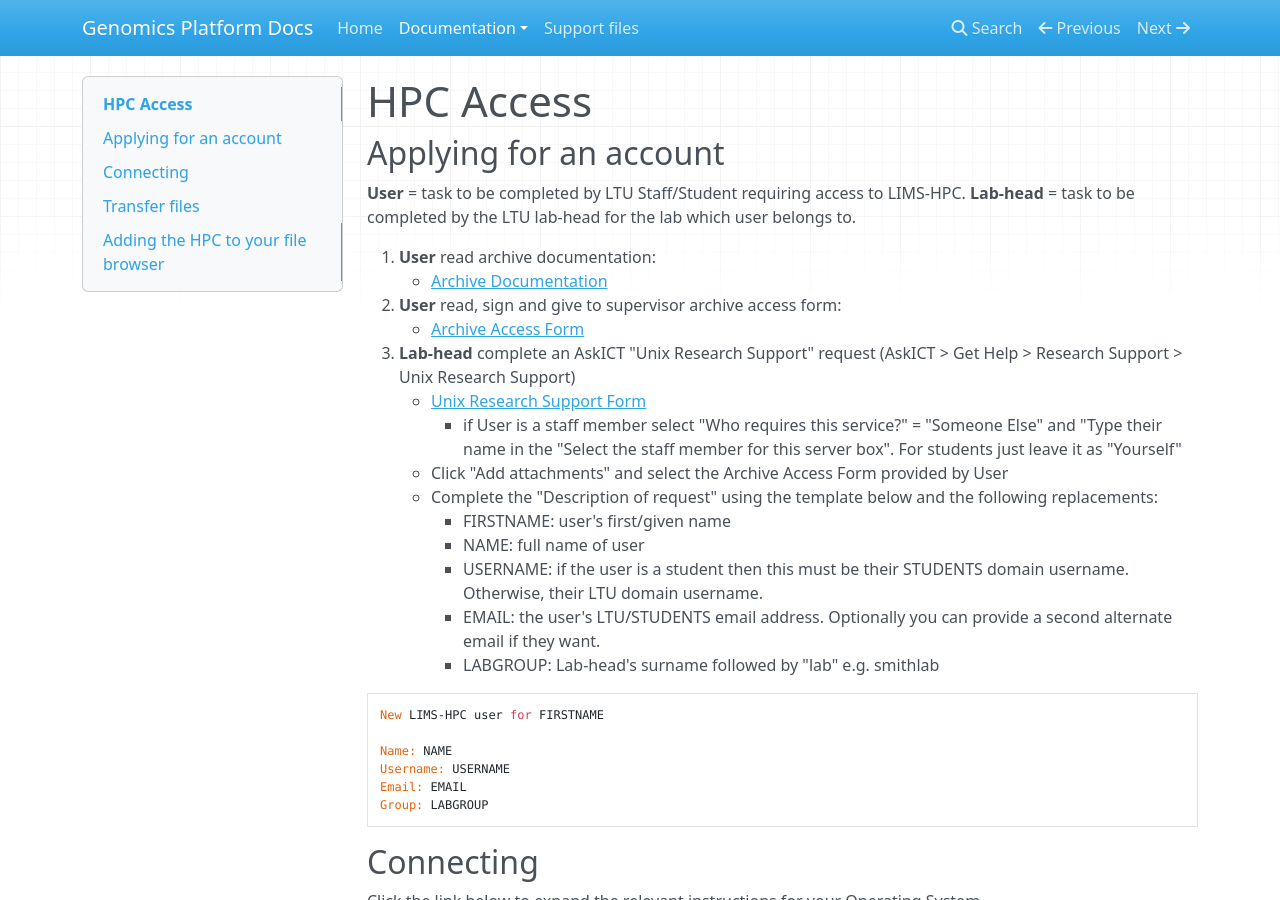
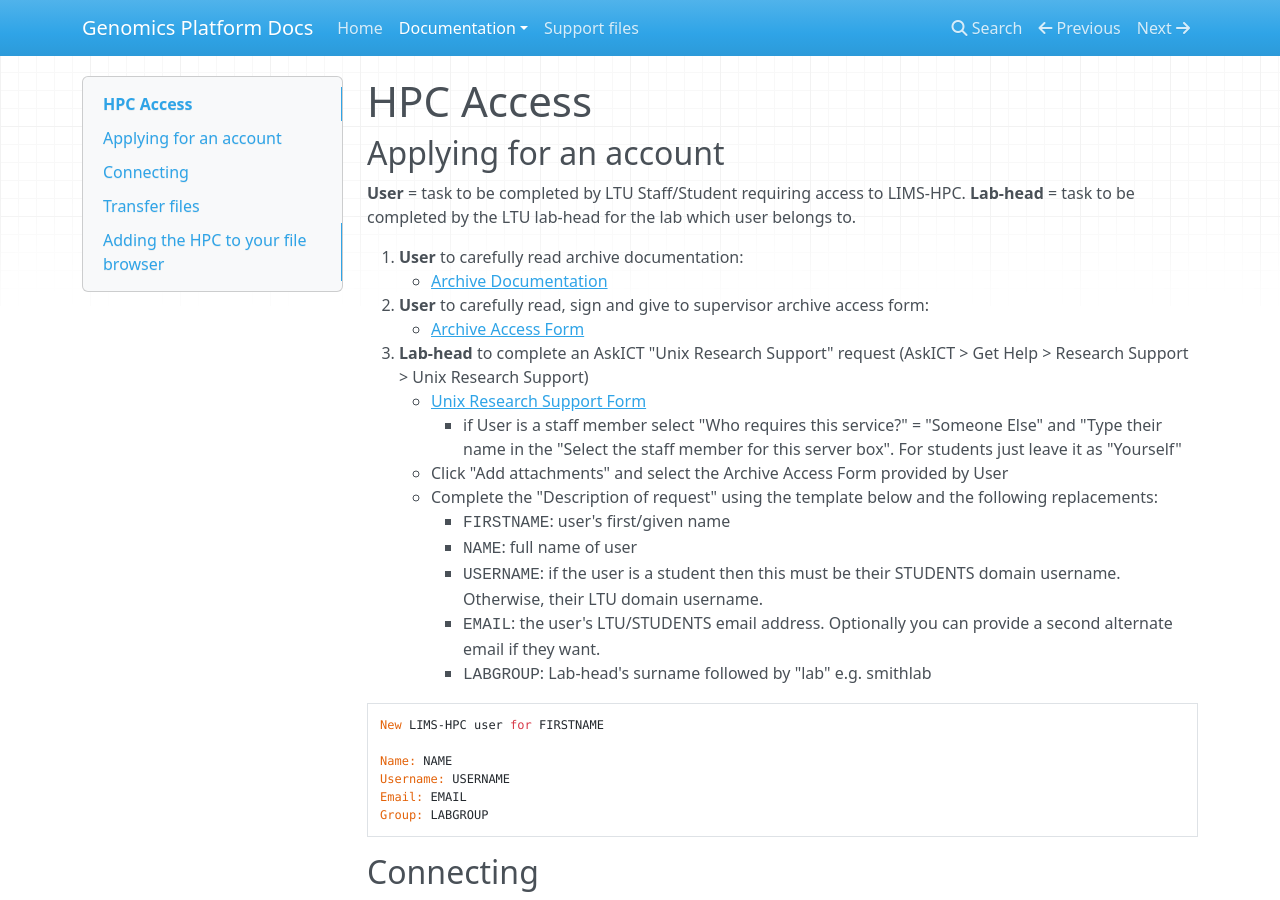
Before and after one commit to andrewjrobinson/gen-plat-docs, an MkDocs documentation site: the page built from docs/hpc-access/index.md, in a window 1280 px wide and 900 px high. Built offline with MkDocs 1.6.1, drawn with Linux system fonts in a browser that asks for light colours; nearby versions of some CDN libraries; old or Windows-style settings are respelled for this version of MkDocs.

Commit message:
Improve account instructions

````diff
--- a/docs/hpc-access/index.md
+++ b/docs/hpc-access/index.md
@@ -7,20 +7,20 @@
 
 **User** = task to be completed by LTU Staff/Student requiring access to LIMS-HPC.  **Lab-head** = task to be completed by the LTU lab-head for the lab which user belongs to.
 
-1.	**User** read archive documentation:
+1.	**User** to carefully read archive documentation:
 	* [Archive Documentation](/hpc-archive)
-2.	**User** read, sign and give to supervisor archive access form:
+2.	**User** to carefully read, sign and give to supervisor archive access form:
 	* [Archive Access Form](/includes/media/vicnode-form.pdf)
-3.	**Lab-head** complete an AskICT "Unix Research Support" request (AskICT > Get Help > Research Support > Unix Research Support)
+3.	**Lab-head** to complete an AskICT "Unix Research Support" request (AskICT > Get Help > Research Support > Unix Research Support)
 	* [Unix Research Support Form](https://latrobe.service-now.com/ict?id=sc_cat_item&sys_id=da7e2d426f38a2846fbeda55eb3ee417&sysparm_category=db3688fc6f34e2403b34cd35eb3ee4d5)
 		* if User is a staff member select "Who requires this service?" = "Someone Else" and "Type their name in the "Select the staff member for this server box".  For students just leave it as "Yourself"
 	* Click "Add attachments" and select the Archive Access Form provided by User
 	* Complete the "Description of request" using the template below and the following replacements:
-		* FIRSTNAME: user's first/given name
-		* NAME: full name of user
-		* USERNAME: if the user is a student then this must be their STUDENTS domain username.  Otherwise, their LTU domain username.
-		* EMAIL: the user's LTU/STUDENTS email address.  Optionally you can provide a second alternate email if they want.
-		* LABGROUP: Lab-head's surname followed by "lab" e.g. smithlab
+		* *FIRSTNAME*: user's first/given name
+		* *NAME*: full name of user
+		* *USERNAME*: if the user is a student then this must be their STUDENTS domain username.  Otherwise, their LTU domain username.
+		* *EMAIL*: the user's LTU/STUDENTS email address.  Optionally you can provide a second alternate email if they want.
+		* *LABGROUP*: Lab-head's surname followed by "lab" e.g. smithlab
 
 ```
 New LIMS-HPC user for FIRSTNAME
````
